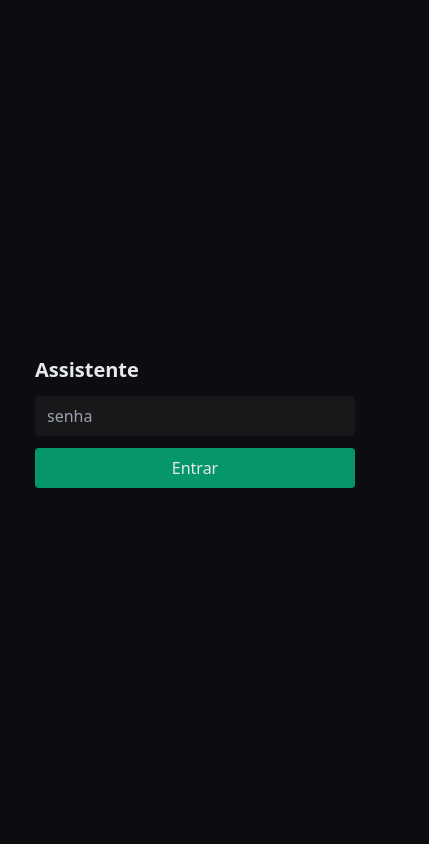
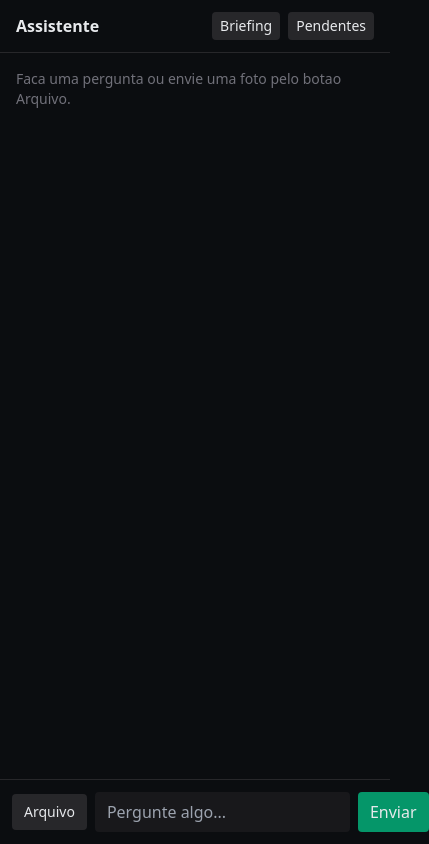
Before and after one commit to lfpossebon/RAG, a Next.js app in the folder pwa/: page / in a window 390 px wide. Shown: the whole page, 429 px wide, since content can reach past the window. Built offline with nearby package versions, Linux system fonts and the light colour scheme.

Commit message:
pwa: fix upload mobile (label), remove senha, render markdown

```diff
--- a/pwa/app/api/approve/route.ts
+++ b/pwa/app/api/approve/route.ts
@@ -1,12 +1,9 @@
 import { NextRequest, NextResponse } from "next/server";
 import { supabaseAdmin } from "@/lib/supabase";
-import { checkAuth } from "@/lib/auth";
 
 export const runtime = "nodejs";
 
 export async function POST(req: NextRequest) {
-  if (!checkAuth(req)) return NextResponse.json({ error: "unauthorized" }, { status: 401 });
-
   const { id, action } = await req.json();
   if (!id || !["approve", "reject"].includes(action)) {
     return NextResponse.json({ error: "id e action (approve|reject) obrigatórios" }, { status: 400 });
--- a/pwa/app/api/ask/route.ts
+++ b/pwa/app/api/ask/route.ts
@@ -1,12 +1,10 @@
 import { NextRequest, NextResponse } from "next/server";
 import { anthropic, embed } from "@/lib/llm";
 import { supabaseAdmin } from "@/lib/supabase";
-import { checkAuth } from "@/lib/auth";
 
 export const runtime = "nodejs";
 
 export async function POST(req: NextRequest) {
-  if (!checkAuth(req)) return NextResponse.json({ error: "unauthorized" }, { status: 401 });
 
   const { question, history = [] } = await req.json();
   if (!question || typeof question !== "string") {
--- a/pwa/app/api/briefing/route.ts
+++ b/pwa/app/api/briefing/route.ts
@@ -1,13 +1,10 @@
 import { NextRequest, NextResponse } from "next/server";
 import { anthropic } from "@/lib/llm";
 import { supabaseAdmin } from "@/lib/supabase";
-import { checkAuth } from "@/lib/auth";
 
 export const runtime = "nodejs";
 
 export async function GET(req: NextRequest) {
-  if (!checkAuth(req)) return NextResponse.json({ error: "unauthorized" }, { status: 401 });
-
   const { data: docs } = await supabaseAdmin
     .from("documentos")
     .select("titulo,resumo,categoria,created_at")
--- a/pwa/app/api/ingest/route.ts
+++ b/pwa/app/api/ingest/route.ts
@@ -1,7 +1,6 @@
 import { NextRequest, NextResponse } from "next/server";
 import { anthropic, embed } from "@/lib/llm";
 import { supabaseAdmin } from "@/lib/supabase";
-import { checkAuth } from "@/lib/auth";
 
 export const runtime = "nodejs";
 export const maxDuration = 60;
@@ -29,7 +28,6 @@ REGRAS:
 - Responda APENAS JSON válido, sem markdown.`;
 
 export async function POST(req: NextRequest) {
-  if (!checkAuth(req)) return NextResponse.json({ error: "unauthorized" }, { status: 401 });
 
   const { imageBase64, mimeType = "image/jpeg", contexto = "" } = await req.json();
   if (!imageBase64) return NextResponse.json({ error: "imageBase64 obrigatório" }, { status: 400 });
--- a/pwa/app/api/pending/route.ts
+++ b/pwa/app/api/pending/route.ts
@@ -1,12 +1,9 @@
 import { NextRequest, NextResponse } from "next/server";
 import { supabaseAdmin } from "@/lib/supabase";
-import { checkAuth } from "@/lib/auth";
 
 export const runtime = "nodejs";
 
 export async function GET(req: NextRequest) {
-  if (!checkAuth(req)) return NextResponse.json({ error: "unauthorized" }, { status: 401 });
-
   const { data, error } = await supabaseAdmin
     .from("documentos")
     .select("id,titulo,resumo,categoria,fonte,metadata,created_at")
--- a/pwa/app/page.tsx
+++ b/pwa/app/page.tsx
@@ -1,34 +1,48 @@
 "use client";
 
-import { useEffect, useRef, useState } from "react";
+import { useEffect, useRef, useState, ReactNode } from "react";
 
 type Msg = { role: "user" | "assistant"; content: string; sources?: any[] };
 
+/* Renderiza **negrito** e quebras de linha sem dependência extra */
+function Md({ text }: { text: string }) {
+  const lines = text.split("\n");
+  return (
+    <>
+      {lines.map((line, i) => {
+        const parts = line.split(/(\*\*.*?\*\*)/g);
+        return (
+          <div key={i} className={line === "" ? "h-2" : ""}>
+            {parts.map((p, j) =>
+              p.startsWith("**") && p.endsWith("**") ? (
+                <strong key={j} className="font-semibold">
+                  {p.slice(2, -2)}
+                </strong>
+              ) : (
+                <span key={j}>{p}</span>
+              )
+            )}
+          </div>
+        );
+      })}
+    </>
+  );
+}
+
 export default function Home() {
-  const [password, setPassword] = useState("");
-  const [authed, setAuthed] = useState(false);
   const [msgs, setMsgs] = useState<Msg[]>([]);
   const [input, setInput] = useState("");
   const [busy, setBusy] = useState(false);
   const [pending, setPending] = useState<any[]>([]);
   const [showPending, setShowPending] = useState(false);
-  const fileRef = useRef<HTMLInputElement>(null);
   const endRef = useRef<HTMLDivElement>(null);
-
-  useEffect(() => {
-    const saved = typeof window !== "undefined" ? localStorage.getItem("pw") : null;
-    if (saved) {
-      setPassword(saved);
-      setAuthed(true);
-    }
-  }, []);
 
   useEffect(() => {
     endRef.current?.scrollIntoView({ behavior: "smooth" });
   }, [msgs]);
 
   function headers() {
-    return { "Content-Type": "application/json", "x-app-password": password };
+    return { "Content-Type": "application/json" };
   }
 
   async function send() {
@@ -51,7 +65,7 @@ export default function Home() {
       if (!r.ok) throw new Error(j.error || "erro");
       setMsgs([...newMsgs, { role: "assistant", content: j.answer, sources: j.sources }]);
     } catch (e: any) {
-      setMsgs([...newMsgs, { role: "assistant", content: `⚠️ ${e.message}` }]);
+      setMsgs([...newMsgs, { role: "assistant", content: `Erro: ${e.message}` }]);
     } finally {
       setBusy(false);
     }
@@ -64,7 +78,7 @@ export default function Home() {
       r.onload = () => res((r.result as string).split(",")[1]);
       r.readAsDataURL(file);
     });
-    setMsgs((m) => [...m, { role: "user", content: `📷 Enviando imagem (${file.name})...` }]);
+    setMsgs((m) => [...m, { role: "user", content: `Enviando imagem (${file.name})...` }]);
     try {
       const r = await fetch("/api/ingest", {
         method: "POST",
@@ -77,12 +91,12 @@ export default function Home() {
         ...m,
         {
           role: "assistant",
-          content: `✅ Rascunho salvo: **${j.parsed.titulo}**\nCategoria: ${j.parsed.categoria}\n\n${j.parsed.resumo}\n\nAprovar na aba 📋.`,
+          content: `Rascunho salvo: **${j.parsed.titulo}**\nCategoria: ${j.parsed.categoria}\n\n${j.parsed.resumo}\n\nAprovar na aba Pendentes.`,
         },
       ]);
       loadPending();
     } catch (e: any) {
-      setMsgs((m) => [...m, { role: "assistant", content: `⚠️ ${e.message}` }]);
+      setMsgs((m) => [...m, { role: "assistant", content: `Erro: ${e.message}` }]);
     } finally {
       setBusy(false);
     }
@@ -110,36 +124,9 @@ export default function Home() {
     const j = await r.json();
     setMsgs((m) => [
       ...m,
-      { role: "assistant", content: r.ok ? j.briefing : `⚠️ ${j.error}` },
+      { role: "assistant", content: r.ok ? j.briefing : `Erro: ${j.error}` },
     ]);
     setBusy(false);
-  }
-
-  if (!authed) {
-    return (
-      <div className="flex min-h-screen items-center justify-center p-6">
-        <form
-          className="w-full max-w-xs space-y-3"
-          onSubmit={(e) => {
-            e.preventDefault();
-            if (password) {
-              localStorage.setItem("pw", password);
-              setAuthed(true);
-            }
-          }}
-        >
-          <h1 className="text-xl font-semibold">Assistente</h1>
-          <input
-            type="password"
-            placeholder="senha"
-            className="w-full rounded bg-zinc-900 px-3 py-2 outline-none"
-            value={password}
-            onChange={(e) => setPassword(e.target.value)}
-          />
-          <button className="w-full rounded bg-emerald-600 px-3 py-2 font-medium">Entrar</button>
-        </form>
-      </div>
-    );
   }
 
   return (
@@ -147,7 +134,9 @@ export default function Home() {
       <header className="flex items-center justify-between border-b border-zinc-800 px-4 py-3">
         <h1 className="font-semibold">Assistente</h1>
         <div className="flex gap-2 text-sm">
-          <button onClick={briefing} className="rounded bg-zinc-800 px-2 py-1">Briefing</button>
+          <button onClick={briefing} className="rounded bg-zinc-800 px-2 py-1">
+            Briefing
+          </button>
           <button
             onClick={() => {
               setShowPending((s) => !s);
@@ -155,7 +144,7 @@ export default function Home() {
             }}
             className="rounded bg-zinc-800 px-2 py-1"
           >
-            📋 {pending.length || ""}
+            Pendentes {pending.length > 0 ? `(${pending.length})` : ""}
           </button>
         </div>
       </header>
@@ -168,8 +157,12 @@ export default function Home() {
               <div className="font-medium">{p.titulo}</div>
               <div className="text-zinc-400">{p.resumo}</div>
               <div className="mt-2 flex gap-2">
-                <button onClick={() => decide(p.id, "approve")} className="rounded bg-emerald-700 px-2 py-1 text-xs">Aprovar</button>
-                <button onClick={() => decide(p.id, "reject")} className="rounded bg-rose-700 px-2 py-1 text-xs">Rejeitar</button>
+                <button onClick={() => decide(p.id, "approve")} className="rounded bg-emerald-700 px-2 py-1 text-xs">
+                  Aprovar
+                </button>
+                <button onClick={() => decide(p.id, "reject")} className="rounded bg-rose-700 px-2 py-1 text-xs">
+                  Rejeitar
+                </button>
               </div>
             </div>
           ))}
@@ -179,22 +172,22 @@ export default function Home() {
       <main className="flex-1 overflow-y-auto p-4 space-y-3">
         {msgs.length === 0 && (
           <div className="text-sm text-zinc-500">
-            Faça uma pergunta ou envie uma foto pelo 📎.
+            Faca uma pergunta ou envie uma foto pelo botao Arquivo.
           </div>
         )}
         {msgs.map((m, i) => (
           <div
             key={i}
-            className={`max-w-[90%] whitespace-pre-wrap rounded-2xl px-3 py-2 text-sm ${
+            className={`max-w-[90%] rounded-2xl px-3 py-2 text-sm ${
               m.role === "user"
                 ? "ml-auto bg-emerald-700"
                 : "mr-auto bg-zinc-800"
             }`}
           >
-            {m.content}
+            <Md text={m.content} />
             {m.sources && m.sources.length > 0 && (
               <div className="mt-2 text-xs text-zinc-400">
-                Fontes: {m.sources.map((s, j) => `[${j + 1}] ${s.titulo}`).join(" · ")}
+                Fontes: {m.sources.map((s, j) => `[${j + 1}] ${s.titulo}`).join(" | ")}
               </div>
             )}
           </div>
@@ -204,10 +197,11 @@ export default function Home() {
       </main>
 
       <footer className="flex items-center gap-2 border-t border-zinc-800 p-3">
+        <label className="flex cursor-pointer items-center rounded bg-zinc-800 px-3 py-2 text-sm active:bg-zinc-700">
+          Arquivo
           <input
             type="file"
             accept="image/*"
-          ref={fileRef}
             className="hidden"
             onChange={(e) => {
               const f = e.target.files?.[0];
@@ -215,7 +209,7 @@ export default function Home() {
               e.target.value = "";
             }}
           />
-        <button onClick={() => fileRef.current?.click()} className="rounded bg-zinc-800 px-3 py-2">📎</button>
+        </label>
         <input
           className="flex-1 rounded bg-zinc-900 px-3 py-2 outline-none"
           placeholder="Pergunte algo..."
```
Lines whose indentation alone changed are shown as unchanged.
